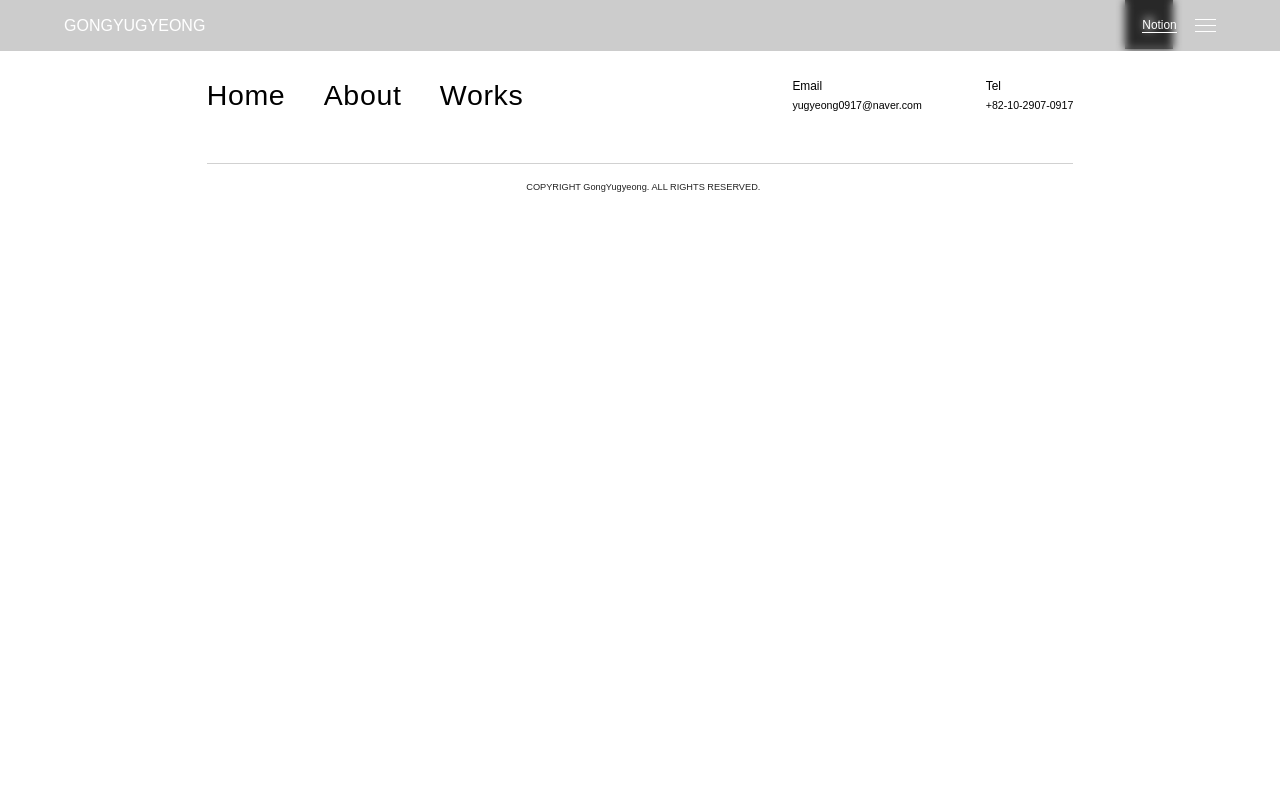
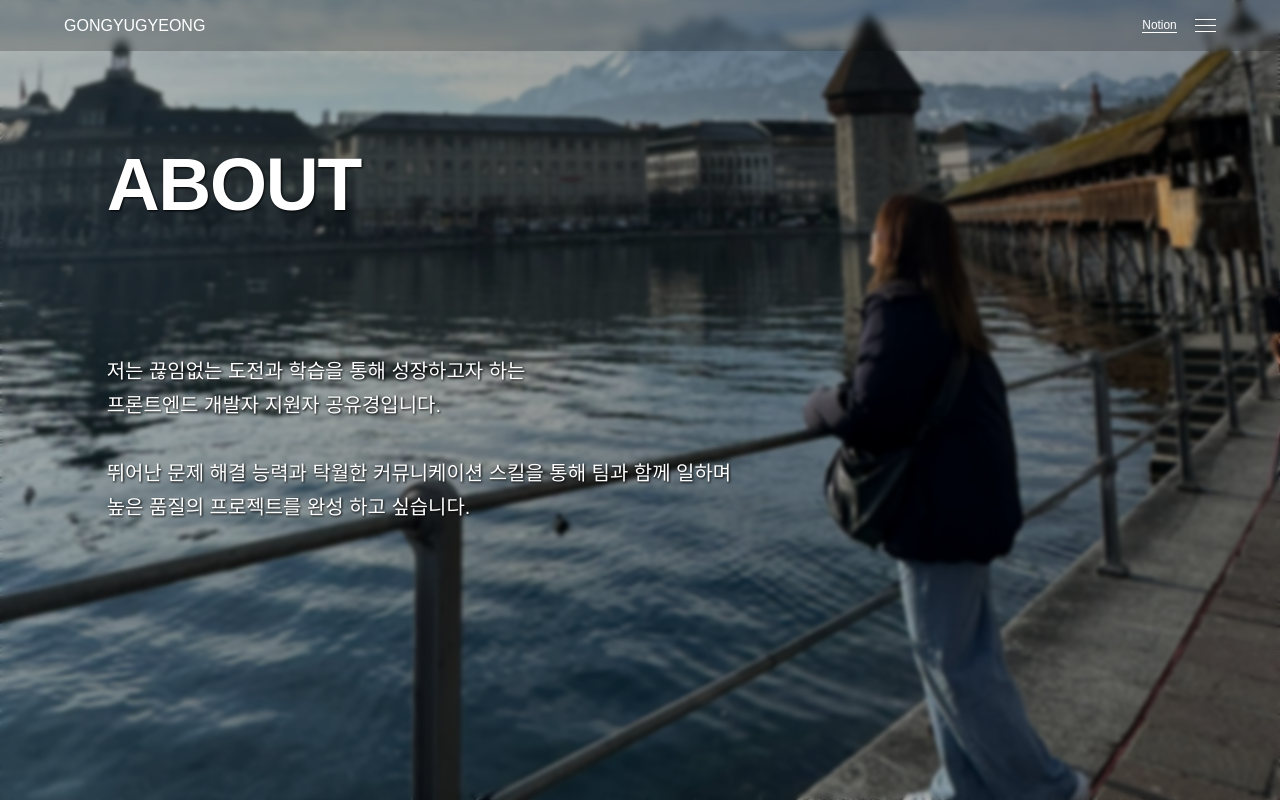
Before and after one commit to GongYugyeong/gongyugyeong.github.io, a React (Create React App) app: page /portfoliooo/sub/About in a window 1280 px wide. Shown: the top 802 px of the page. Built offline with nearby package versions, Linux system fonts and the light colour scheme; grey boxes are pictures that could not be loaded; a web font is replaced by a local one.

Commit message:
[Feat,Docs] build

```diff
--- a/src/layouts/FooterLayout.jsx
+++ b/src/layouts/FooterLayout.jsx
@@ -22,7 +22,7 @@ const FooterLayout = (props) => {
           <div className="cont_box">
             <div className="top_btn_box">
               <button type="button" className="top_btn cursor_s" onClick={handleTop}>
-                <img src="%PUBLIC_URL%/assets/images/top_btn.png" alt="" />
+                <img src="/portfoliooo/assets/images/top_btn.png" alt="" />
               </button>
             </div>
             <div className="cont_info_box">
@@ -34,8 +34,8 @@ const FooterLayout = (props) => {
                         <li key={idx} id={idx} className="m_btn poppins">
                           <Link to={
                         idx === 0
-                        ? `%PUBLIC_URL%/`
-                        : `%PUBLIC_URL%/sub/${target}`
+                        ? `/portfoliooo/`
+                        : `/portfoliooo/sub/${target}`
                         } className="cursor_s">
                         {target}
                       </Link>
@@ -53,20 +53,6 @@ const FooterLayout = (props) => {
                   <p className="poppins tp_title">Tel</p>
                   <p className="pretendard tel">{userInfo.userTel}</p>
                 </div>
-                {/* <div className="info_dw">
-                  <Link
-                    to="/assets/pdf/"
-                    arget="_blank"
-                    className="cursor_s dw_btn"
-                  >
-                    <span className="dw_text pretendard">
-                      회사소개서 다운로드
-                    </span>
-                    <span className="dw_icon">
-                      <img src="/assets/images/down_icon.png" alt="다운로드" />
-                    </span>
-                  </Link>
-                </div> */}
               </div>
             </div>
             <div className="copy_box">
--- a/src/layouts/HeaderLayout.jsx
+++ b/src/layouts/HeaderLayout.jsx
@@ -10,11 +10,8 @@ const HeaderLayout = (props) => {
   useEffect(() => {
     setMenuOpen(false);
 
-    // let page = document.getElementById('wrap');
-    // console.log(page.className);
-    // page.className === 'main'
-    // ? setWhiteBlack('W')
-    // : setWhiteBlack('B')
+    let page = document.getElementById('wrap');
+    console.log(page.className);
   }, [pathname]);
 
   return (
@@ -74,8 +71,8 @@ const HeaderLayout = (props) => {
                     <li key={idx} className={`nav nav_${idx + 1}`}>
                       <Link to={
                         idx === 0
-                        ? `%PUBLIC_URL%/main/main`
-                        : `%PUBLIC_URL%/sub/${target}`
+                        ? `/portfoliooo/`
+                        : `/portfoliooo/sub/${target}`
                         } className="cursor_s">
                         {target}
                       </Link>
@@ -83,21 +80,6 @@ const HeaderLayout = (props) => {
                   );
                 })}
             </ul>
-            {/* <div className="dw_box cursor_s">
-              <Link href="/assets/pdf/" target="_blank">
-                <span>회사소개서 다운로드</span>
-                <img
-                  className="wh"
-                  src="./assets/images/down_icon_w.png"
-                  alt=""
-                />
-                <img
-                  className="gr"
-                  src="./assets/images/down_icon_g.png"
-                  alt=""
-                />
-              </Link>
-            </div> */}
           </div>
         </div>
       </div>
--- a/src/main/Main.jsx
+++ b/src/main/Main.jsx
@@ -85,7 +85,7 @@ const Main = (props) => {
               </div>
             </div>
             <p className="row_arrow">
-              <img src="/assets/images/row.png" alt="row" />
+              <img src="/portfoliooo/assets/images/row.png" alt="row" />
             </p>
           </div>
         </div>
@@ -164,7 +164,7 @@ const Main = (props) => {
                                 return (
                                   <img
                                     key={awardIdx}
-                                    src={`/assets/images/${awardName.icon}`}
+                                    src={`/portfoliooo/assets/images/${awardName.icon}`}
                                     alt={awardName.icon}
                                   />
                                 );
@@ -172,7 +172,7 @@ const Main = (props) => {
                           </div>
                         ) : null}
                         <img
-                          src={`/assets/images/${target.src}`}
+                          src={`/portfoliooo/assets/images/${target.src}`}
                           alt={target.subtitle}
                         />
                       </div>
@@ -187,47 +187,6 @@ const Main = (props) => {
             })}
         </div>
       </div>
-      {/* <div id="sec04" className="section4 section">
-        <div className="black_bg"></div>
-        <div className="cont_wrap">
-          <div className="cont_box">
-            <div className="top_cont">
-              <p className="sub_text">
-                {userInfo.userNameKo}와 함께한 다양한 프로젝트들을
-                만나보세요.
-              </p>
-              <Link to="/sub/Works" className="go_work_btn">
-                <span className="text">ALL PROJECTS</span>
-                <span className="arr"></span>
-                <span className="under"></span>
-              </Link>
-            </div>
-          </div>
-        </div>
-      </div>
-      <div id="sec05" className="section5 section">
-        <div className="cont_wrap">
-          <div className="cont_bg"></div>
-          <div className="cont_box">
-            <div className="title_box">
-              <p className="main_s_text poppins">JOIN OUR TEAM!</p>
-              <p className="main_title pretendard">
-                {userInfo.userNameKo}는 열정을 가진 인재들을
-                <br />
-                언제나 환영합니다.
-              </p>
-              <div className="go_career">
-                <Link
-                  to="/sub/Career"
-                  className="go_career_btn cursor_s pretendard hover_motion"
-                >
-                  지원하기
-                </Link>
-              </div>
-            </div>
-          </div>
-        </div>
-      </div> */}
     </div>
   );
 };
--- a/src/route.js
+++ b/src/route.js
@@ -1,4 +1,4 @@
-import { Link, Route, Routes } from "react-router-dom";
+import { Route, Routes } from "react-router-dom";
 // import './assets/scss/style.scss';
 
 import NotFound from "./NotFound";
@@ -7,9 +7,6 @@ import FooterLayout from "./layouts/FooterLayout";
 import Main from "./main/Main";
 import Works from "./sub/Works";
 import About from "./sub/About";
-import Story from "./sub/Story";
-import Career from "./sub/Career";
-import Inquire from "./sub/Inquire";
 
 const route = (props) => {
   return (
@@ -23,7 +20,7 @@ const route = (props) => {
           <Routes>
             {/* 메인페이지 */}
             <Route
-              path="%PUBLIC_URL%/"
+              path="/portfoliooo/"
               element={
                 <Main
                   authToken={props.authToken}
@@ -35,7 +32,7 @@ const route = (props) => {
 
             {/* 서브페이지 */}
             <Route
-              path="%PUBLIC_URL%/sub/Works"
+              path="/portfoliooo/sub/Works"
               element={
                 <Works
                   authToken={props.authToken}
@@ -45,7 +42,7 @@ const route = (props) => {
               }
             />
             <Route
-              path="%PUBLIC_URL%/sub/About"
+              path="/portfoliooo/sub/About"
               element={
                 <About
                   authToken={props.authToken}
@@ -67,35 +64,6 @@ const route = (props) => {
           {/* footer 영역 */}
           <FooterLayout userInfo={props.userInfo} gnb={props.gnb} />
         </div>
-        {/* <div className="award_banner">
-          <Link to="https://naward.or.kr/winners/2022" target="_blank">
-            <img
-              src="./assets/images/and_award_banner.png"
-              alt=""
-              className="cursor_s"
-            />
-          </Link>
-          <Link
-            to="http://www.i-award.or.kr/Web/Prize/Default.aspx"
-            target="_blank"
-          >
-            <img
-              src="./assets/images/web_award_banner.png"
-              alt=""
-              className="cursor_s"
-            />
-          </Link>
-          <Link
-            to="http://ictawardkorea.com/htm/2022?sca=%EC%9D%80%EC%83%81+%EC%A0%95%EB%B3%B4%EA%B3%BC%ED%95%99%EC%A7%84%ED%9D%A5%ED%98%91%ED%9A%8C+%EC%9D%B4%EC%82%AC%EC%9E%A5%EC%83%81"
-            target="_blank"
-          >
-            <img
-              src="./assets/images/award_banner.png"
-              alt=""
-              className="cursor_s"
-            />
-          </Link>
-        </div> */}
       </div>
     </>
   );
--- a/src/sub/About.jsx
+++ b/src/sub/About.jsx
@@ -107,7 +107,7 @@ const About = (props) => {
                         </p>
                         <p className="aw_img">
                           <img
-                            src={`/assets/images/${target.src}`}
+                            src={`/portfoliooo/assets/images/${target.src}`}
                             alt={target.alt}
                           />
                         </p>
```
Also changed, not shown: 7 other files (tests, documents, lock files or other folders).
